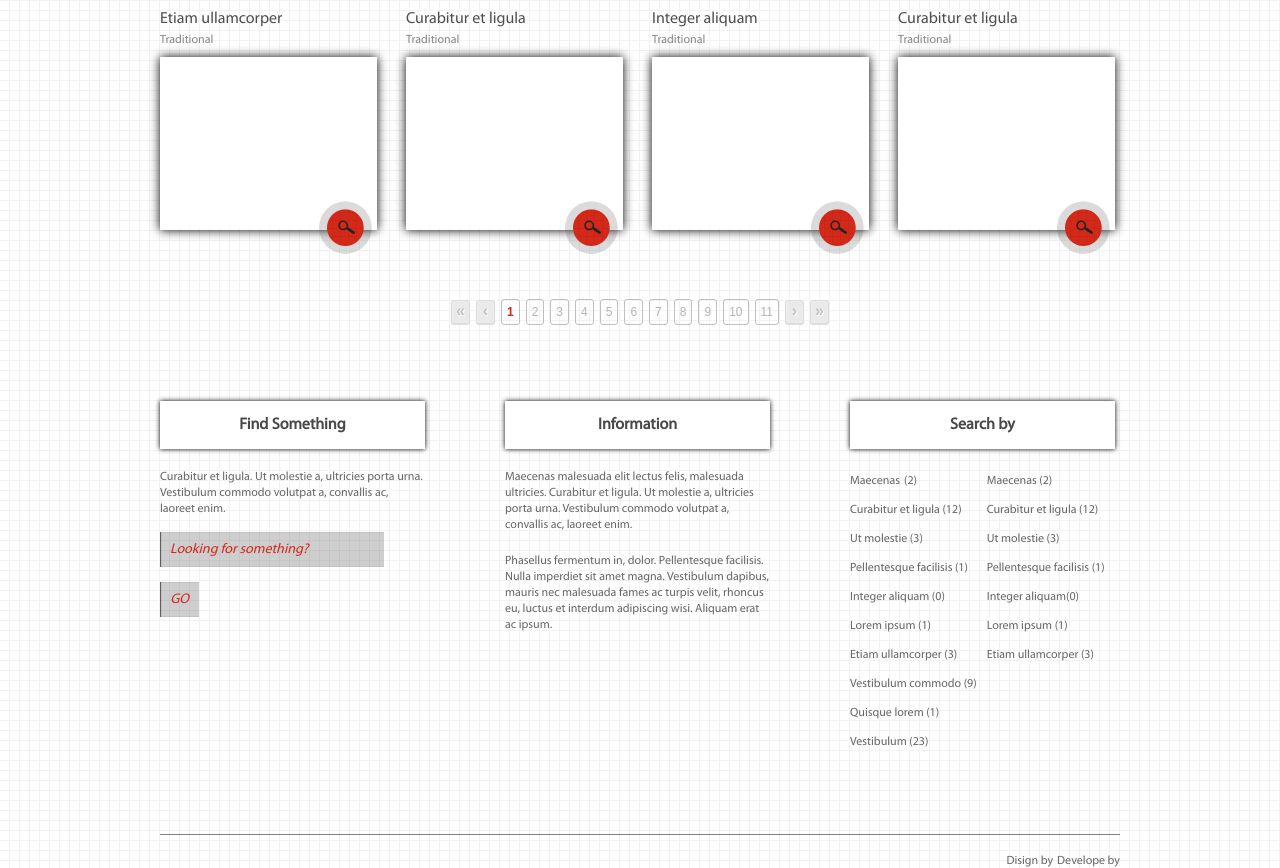
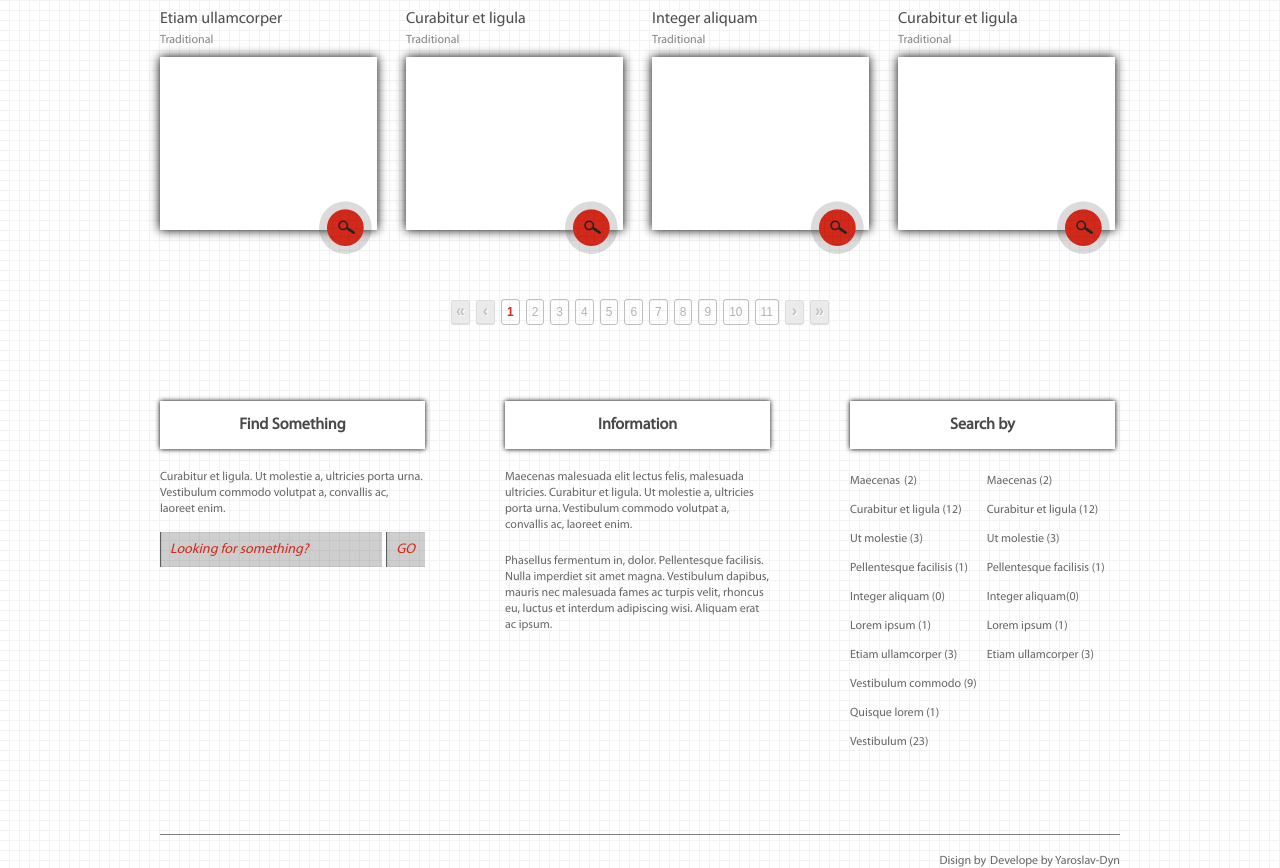
Before and after one commit to yaroslav-dyn/WPtheme, a plain HTML site: page index.html in a window 1280 px wide. Shown: the part 939-1807 px from the top of the page. Drawn offline with Linux system fonts and the light colour scheme.

Commit message:
iecross
Signed-off-by: Yaroslav Kurilin <norman_zp@outlook.com>

```diff
--- /dev/null
+++ b/css/ie_style.css
@@ -0,0 +1,3 @@
+.search input.search_text{
+	width: 210px;
+}
--- a/index.html
+++ b/index.html
@@ -9,6 +9,9 @@
     <script src="js/html5shiv.js"></script>
     <script src="js/jquery.min.js"></script>
     <script src="js/function.js"></script>
+    <!--[if !IE]>-->
+    	<link rel="stylesheet" href="css/ie_style.css">
+	<!--<![endif]-->
 </head>
 <body>
      <header id="header">
@@ -233,7 +236,7 @@
             	<div class="clear"></div>
             </div><!--end footer inner-->
  			<div class="copyright">
- 				<a href="/">Disign by</a> <a href="/">Develope by</a>
+ 				<a href="/">Disign by</a> <a href="/">Develope by Yaroslav-Dyn</a>
  			</div>
           </footer>
     </div><!--end wrapper-->
```
